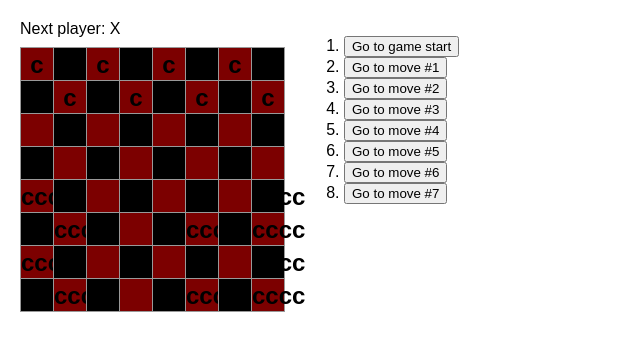
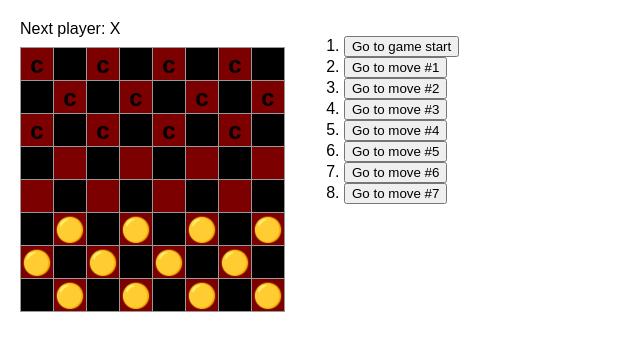
Before and after one commit to d-the-explorer/checkerboard, a React (Create React App) app: page / in a window 1280 px wide. Shown: the top 350 px of the page, without its empty margins (0-640 px from the left). Built offline with nearby package versions, Linux system fonts and the light colour scheme.

Commit message:
done: - fixed our rows and columns worked on the function handleClick - made alerts that signify what pieces can and can't be moved hmwrk: - get all the other buttons to work (working on the r,c for handle click ) -finish emoji circle ( not top priority! )

```diff
--- a/src/App.js
+++ b/src/App.js
@@ -2,12 +2,12 @@ import { useState } from 'react';
 var matrix = [
 ["c", "", "c", "", "c", "", "c", ""],
 ["", "c", "", "c", "", "c", "", "c"],
+["c", "", "c", "", "c", "", "c", ""],
 ["", "", "", "", "", "", "", ""],
 ["", "", "", "", "", "", "", ""],
-["", "", "", "", "", "", "", ""],
-["", "c", "", "c", "", "c", "", "c"],
-["", "", "", "", "", "", "", ""],
-["", "c", "", "c", "", "c", "", "c"]
+["", "🟡", "", "🟡", "", "🟡", "", "🟡"],
+["🟡", "", "🟡", "", "🟡", "", "🟡", ""],
+["", "🟡", "", "🟡", "", "🟡", "", "🟡"]
 ];
 
 function Square({ value, onSquareClick, squaro }) {
@@ -22,17 +22,18 @@ function Square({ value, onSquareClick, squaro }) {
 function Board({ xIsNext, squares, onPlay }) {
   console.log(squares);
   console.log("Does it work?" + squares[0][1]);
-  function handleClick(i) {
-  /*  if (calculateWinner(squares) || squares[i]) {
-      return;
-    }
+  function handleClick(r,c) {
+    if (squares[r][c] !== "") {
+    /*alert("there's a piece!")*/
+        if (squares[r+1][c+1]!== ""){
+          alert("can't be moved")
+        }
+        else{
+          alert("can be moved")
+        }
+  }
+}
 
-    const nextSquares = squares.slice();
-    //nextSquares[i] = xIsNext ? 'X' : 'O';
-
-    onPlay(nextSquares);*/
-  alert('beenClicked'+ i)
-  }
   const winner = calculateWinner(squares);
   let status;
   if (winner) {
@@ -45,8 +46,8 @@ function Board({ xIsNext, squares, onPlay }) {
     <>
       <div className="status">{status}</div>
       <div className="board-row">
-        <Square value={squares[0][0]} onSquareClick={() => handleClick(0)} squaro="square" />
-        <Square value={squares[0][1]} onSquareClick={() => handleClick(1)} squaro="squarer" />
+        <Square value={squares[0][0]} onSquareClick={() => handleClick(0,0)} squaro="square" />
+        <Square value={squares[0][1]} onSquareClick={() => handleClick(0,1)} squaro="squarer" />
         <Square value={squares[0][2]} onSquareClick={() => handleClick(2)} squaro="square" />
         <Square value={squares[0][3]} onSquareClick={() => handleClick(3)} squaro="squarer" />
         <Square value={squares[0][4]} onSquareClick={() => handleClick(4)} squaro="square" />
@@ -65,7 +66,7 @@ function Board({ xIsNext, squares, onPlay }) {
         <Square value={squares[1][7]} onSquareClick={() => handleClick(7)} squaro="square" />
       </div>
       <div className="board-row">
-        <Square value={squares[2][0]} onSquareClick={() => handleClick(0)} squaro="square" />
+        <Square value={squares[2][0]} onSquareClick={() => handleClick(2,0)} squaro="square" />
         <Square value={squares[2][1]} onSquareClick={() => handleClick(1)} squaro="squarer" />
         <Square value={squares[2][2]} onSquareClick={() => handleClick(2)} squaro="square" />
         <Square value={squares[2][3]} onSquareClick={() => handleClick(3)} squaro="squarer" />
@@ -85,44 +86,44 @@ function Board({ xIsNext, squares, onPlay }) {
         <Square value={squares[3][7]} onSquareClick={() => handleClick(7)} squaro="square" />
         </div>
             <div className="board-row">
-        <Square value={squares[0]} onSquareClick={() => handleClick(0)} squaro="square" />
-        <Square value={squares[1]} onSquareClick={() => handleClick(1)} squaro="squarer" />
-        <Square value={squares[2]} onSquareClick={() => handleClick(2)} squaro="square" />
-        <Square value={squares[3]} onSquareClick={() => handleClick(3)} squaro="squarer" />
-        <Square value={squares[4]} onSquareClick={() => handleClick(4)} squaro="square" />
-        <Square value={squares[5]} onSquareClick={() => handleClick(5)} squaro="squarer" />
-        <Square value={squares[6]} onSquareClick={() => handleClick(6)} squaro="square" />
-        <Square value={squares[7]} onSquareClick={() => handleClick(7)} squaro="squarer" />
+        <Square value={squares[4][0]} onSquareClick={() => handleClick(0)} squaro="square" />
+        <Square value={squares[4][1]} onSquareClick={() => handleClick(1)} squaro="squarer" />
+        <Square value={squares[4][2]} onSquareClick={() => handleClick(2)} squaro="square" />
+        <Square value={squares[4][3]} onSquareClick={() => handleClick(3)} squaro="squarer" />
+        <Square value={squares[4][4]} onSquareClick={() => handleClick(4)} squaro="square" />
+        <Square value={squares[4][5]} onSquareClick={() => handleClick(5)} squaro="squarer" />
+        <Square value={squares[4][6]} onSquareClick={() => handleClick(6)} squaro="square" />
+        <Square value={squares[4][7]} onSquareClick={() => handleClick(7)} squaro="squarer" />
       </div>
             <div className="board-row">
-        <Square value={squares[0]} onSquareClick={() => handleClick(0)} squaro="squarer" />
-        <Square value={squares[1]} onSquareClick={() => handleClick(1)} squaro="square" />
-        <Square value={squares[2]} onSquareClick={() => handleClick(2)} squaro="squarer" />
-        <Square value={squares[3]} onSquareClick={() => handleClick(3)} squaro="square" />
-        <Square value={squares[4]} onSquareClick={() => handleClick(4)} squaro="squarer" />
-        <Square value={squares[5]} onSquareClick={() => handleClick(5)} squaro="square" />
-        <Square value={squares[6]} onSquareClick={() => handleClick(6)} squaro="squarer" />
-        <Square value={squares[7]} onSquareClick={() => handleClick(7)} squaro="square" />
+        <Square value={squares[5][0]} onSquareClick={() => handleClick(0)} squaro="squarer" />
+        <Square value={squares[5][1]} onSquareClick={() => handleClick(1)} squaro="square" />
+        <Square value={squares[5][2]} onSquareClick={() => handleClick(2)} squaro="squarer" />
+        <Square value={squares[5][3]} onSquareClick={() => handleClick(3)} squaro="square" />
+        <Square value={squares[5][4]} onSquareClick={() => handleClick(4)} squaro="squarer" />
+        <Square value={squares[5][5]} onSquareClick={() => handleClick(5)} squaro="square" />
+        <Square value={squares[5][6]} onSquareClick={() => handleClick(6)} squaro="squarer" />
+        <Square value={squares[5][7]} onSquareClick={() => handleClick(7)} squaro="square" />
       </div>
             <div className="board-row">
-        <Square value={squares[0]} onSquareClick={() => handleClick(0)} squaro="square" />
-        <Square value={squares[1]} onSquareClick={() => handleClick(1)} squaro="squarer" />
-        <Square value={squares[2]} onSquareClick={() => handleClick(2)} squaro="square" />
-        <Square value={squares[3]} onSquareClick={() => handleClick(3)} squaro="squarer" />
-        <Square value={squares[4]} onSquareClick={() => handleClick(4)} squaro="square" />
-        <Square value={squares[5]} onSquareClick={() => handleClick(5)} squaro="squarer" />
-        <Square value={squares[6]} onSquareClick={() => handleClick(6)} squaro="square" />
-        <Square value={squares[7]} onSquareClick={() => handleClick(7)} squaro="squarer" />
+        <Square value={squares[6][0]} onSquareClick={() => handleClick(0)} squaro="square" />
+        <Square value={squares[6][1]} onSquareClick={() => handleClick(1)} squaro="squarer" />
+        <Square value={squares[6][2]} onSquareClick={() => handleClick(2)} squaro="square" />
+        <Square value={squares[6][3]} onSquareClick={() => handleClick(3)} squaro="squarer" />
+        <Square value={squares[6][4]} onSquareClick={() => handleClick(4)} squaro="square" />
+        <Square value={squares[6][5]} onSquareClick={() => handleClick(5)} squaro="squarer" />
+        <Square value={squares[6][6]} onSquareClick={() => handleClick(6)} squaro="square" />
+        <Square value={squares[6][7]} onSquareClick={() => handleClick(7)} squaro="squarer" />
       </div>
             <div className="board-row">
-        <Square value={squares[0]} onSquareClick={() => handleClick(0)} squaro="squarer" />
-        <Square value={squares[1]} onSquareClick={() => handleClick(1)} squaro="square" />
-        <Square value={squares[2]} onSquareClick={() => handleClick(2)} squaro="squarer" />
-        <Square value={squares[3]} onSquareClick={() => handleClick(3)} squaro="square" />
-        <Square value={squares[4]} onSquareClick={() => handleClick(4)} squaro="squarer" />
-        <Square value={squares[5]} onSquareClick={() => handleClick(5)} squaro="square" />
-        <Square value={squares[6]} onSquareClick={() => handleClick(6)} squaro="squarer" />
-        <Square value={squares[7]} onSquareClick={() => handleClick(7)} squaro="square" />
+        <Square value={squares[7][0]} onSquareClick={() => handleClick(0)} squaro="squarer" />
+        <Square value={squares[7][1]} onSquareClick={() => handleClick(1)} squaro="square" />
+        <Square value={squares[7][2]} onSquareClick={() => handleClick(2)} squaro="squarer" />
+        <Square value={squares[7][3]} onSquareClick={() => handleClick(3)} squaro="square" />
+        <Square value={squares[7][4]} onSquareClick={() => handleClick(4)} squaro="squarer" />
+        <Square value={squares[7][5]} onSquareClick={() => handleClick(5)} squaro="square" />
+        <Square value={squares[7][6]} onSquareClick={() => handleClick(6)} squaro="squarer" />
+        <Square value={squares[7][7]} onSquareClick={() => handleClick(7)} squaro="square" />
         </div>
 
     </>
```
